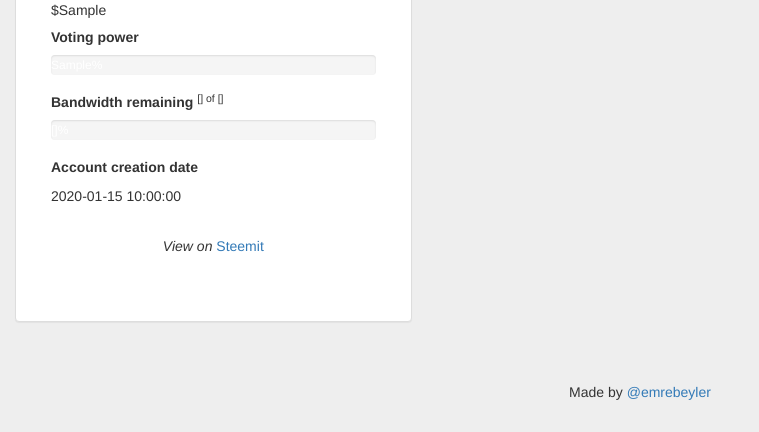
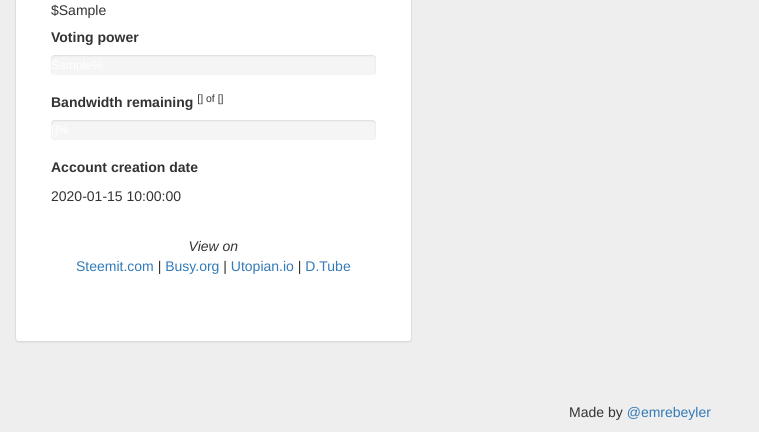
Before and after one commit to emre/steemrocks, a Flask app: template steemrocks/templates/profile.html in a window 1280 px wide. Shown: the part 738-1170 px from the top of the page, without its empty margins (0-759 px from the left). Before the commit the page ends 1138 px from the top, so only its background shows below. Run offline with Flask 2, Linux system fonts and the light colour scheme; the template is opened without the code that fills it: most values are stand-ins (such as "Sample title", 1, 10 or a date in 2020); grey boxes marked "Sample" are stand-in pictures; some libraries are stand-ins or nearby versions.

Commit message:
templates: adding links to busy, utopian and dtube

```diff
--- a/steemrocks/templates/left_menu.html
+++ b/steemrocks/templates/left_menu.html
@@ -60,7 +60,12 @@
             <h5><strong>Account creation date</strong></h5>
             <p>{{account.creation_date}}</p>
             <br>
-            <center><p><i>View on </i><a href="{{account.user_link}}">Steemit</a></p></center>
+            <center><p><i>View on </i></br>
+                <a href="https://steemit.com/@{{account.username}}">Steemit.com</a> |
+                <a href="https://busy.org/@{{account.username}}">Busy.org</a> |
+                <a href="https://utopian.io/@{{account.username}}">Utopian.io</a> |
+                <a href="https://d.tube/c/{{account.username}}">D.Tube</a>
+            </p></center>
 
         </div><!-- /profile-content -->
     </div>
```
